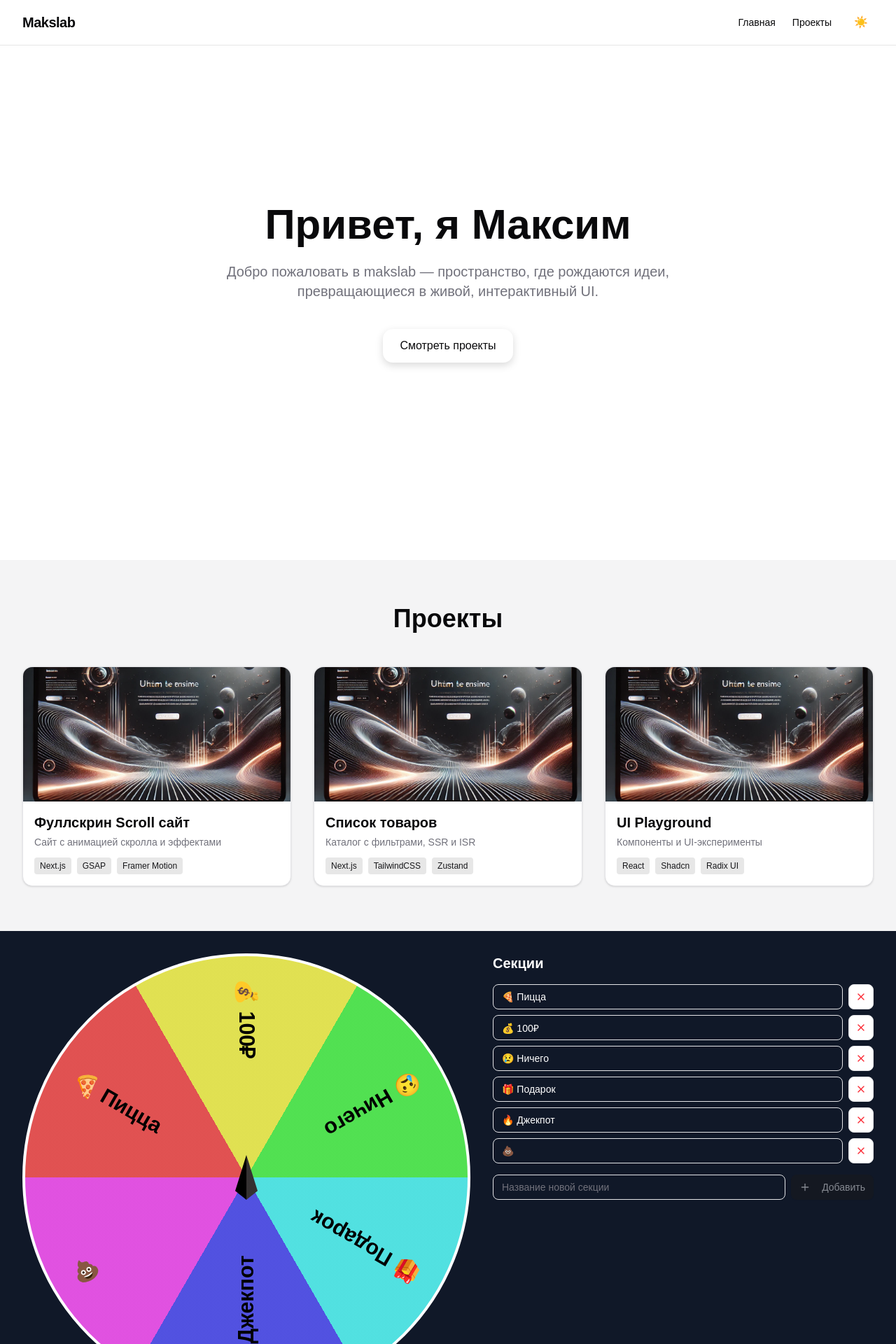
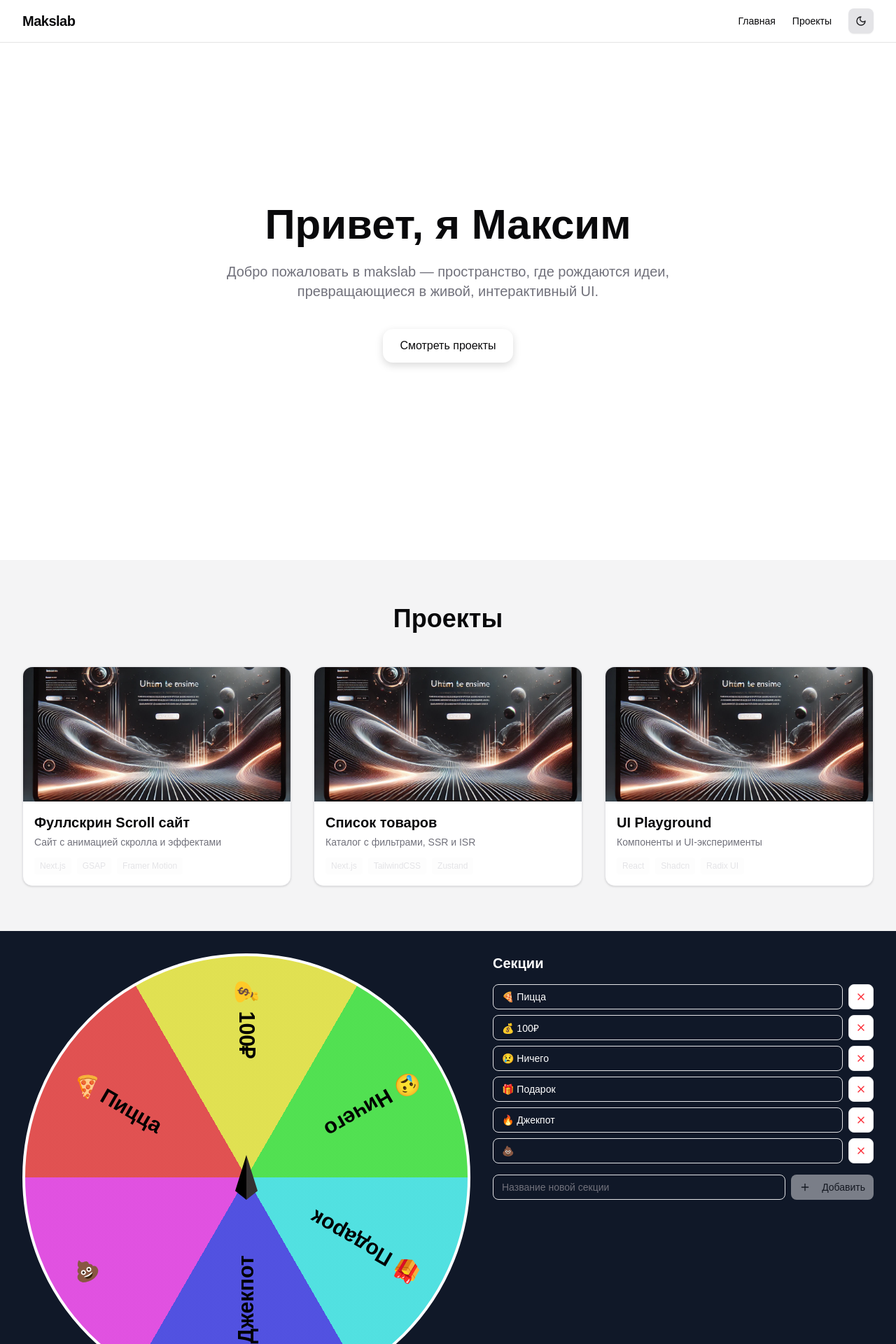
Before and after one commit to MaksBarabanshikov/makslab, a Next.js app: page / in a window 1280 px wide. Shown: the top 1920 px of the page at 70% size. Built offline with nearby package versions, Linux system fonts and the light colour scheme.

Commit message:
fix theme primary color, with fix linter

```diff
--- a/src/app/globals.css
+++ b/src/app/globals.css
@@ -4,7 +4,6 @@
 @custom-variant dark (&:where(.dark, .dark *));
 
 :root {
-  --secondary: oklch(0.967 0.001 286.375);
   --radius: 0.625rem;
   --background: oklch(1 0 0);
   --foreground: oklch(0.141 0.005 285.823);
@@ -12,8 +11,9 @@
   --card-foreground: oklch(0.141 0.005 285.823);
   --popover: oklch(1 0 0);
   --popover-foreground: oklch(0.141 0.005 285.823);
-  --primary: oklch(0.21 0.006 285.885);
-  --primary-foreground: oklch(0.985 0 0);
+  --primary: oklch(0.92 0.004 286.32);
+  --primary-foreground: oklch(0.21 0.006 285.885);
+  --secondary: oklch(0.967 0.001 286.375);
   --secondary-foreground: oklch(0.21 0.006 285.885);
   --muted: oklch(0.967 0.001 286.375);
   --muted-foreground: oklch(0.552 0.016 285.938);
@@ -41,13 +41,13 @@
 .dark {
   --background: oklch(0.141 0.005 285.823);
   --foreground: oklch(0.985 0 0);
-  --secondary: oklch(0.274 0.006 286.033);
   --card: oklch(0.21 0.006 285.885);
   --card-foreground: oklch(0.985 0 0);
   --popover: oklch(0.21 0.006 285.885);
   --popover-foreground: oklch(0.985 0 0);
-  --primary: oklch(0.92 0.004 286.32);
-  --primary-foreground: oklch(0.21 0.006 285.885);
+  --primary: oklch(0.21 0.006 285.885);
+  --primary-foreground: oklch(0.985 0 0);
+  --secondary: oklch(0.274 0.006 286.033);
   --secondary-foreground: oklch(0.985 0 0);
   --muted: oklch(0.274 0.006 286.033);
   --muted-foreground: oklch(0.705 0.015 286.067);
--- a/src/app/layout.tsx
+++ b/src/app/layout.tsx
@@ -28,7 +28,12 @@ export default function RootLayout({
       <body
         className={`${geistSans.variable} ${geistMono.variable} antialiased bg-background text-foreground`}
       >
-        <ThemeProvider attribute="class" defaultTheme="system" enableSystem>
+        <ThemeProvider
+          attribute="class"
+          defaultTheme="system"
+          enableSystem
+          disableTransitionOnChange
+        >
           {children}
         </ThemeProvider>
       </body>
--- a/src/shared/providers/theme-provider.tsx
+++ b/src/shared/providers/theme-provider.tsx
@@ -1,20 +1,11 @@
 'use client';
 
-import { ThemeProvider as NextThemesProvider, ThemeProviderProps } from 'next-themes';
-import { useState, useEffect } from 'react';
+import * as React from 'react';
+import { ThemeProvider as NextThemesProvider } from 'next-themes';
 
-export function ThemeProvider({ children, ...props }: ThemeProviderProps) {
-  const [mounted, setMounted] = useState(false);
-
-  useEffect(() => {
-    setMounted(true);
-  }, []);
-
-  if (!mounted) return null;
-
-  return (
-    <NextThemesProvider attribute="class" defaultTheme="system" enableSystem {...props}>
-      {children}
-    </NextThemesProvider>
-  );
+export function ThemeProvider({
+  children,
+  ...props
+}: React.ComponentProps<typeof NextThemesProvider>) {
+  return <NextThemesProvider {...props}>{children}</NextThemesProvider>;
 }
--- a/src/shared/ui/theme-toggle.tsx
+++ b/src/shared/ui/theme-toggle.tsx
@@ -2,6 +2,9 @@
 
 import { useTheme } from 'next-themes';
 import { useEffect, useState } from 'react';
+import { Button } from './button';
+
+import { Moon, Sun } from 'lucide-react';
 
 export const ThemeToggle = () => {
   const { theme, setTheme } = useTheme();
@@ -10,13 +13,13 @@ export const ThemeToggle = () => {
   useEffect(() => setMounted(true), []);
   if (!mounted) return null;
 
+  const handleToggle = () => {
+    return setTheme(theme === 'dark' ? 'light' : 'dark');
+  };
+
   return (
-    <button
-      onClick={() => setTheme(theme === 'dark' ? 'light' : 'dark')}
-      className="p-2 rounded-full transition hover:bg-primary/20"
-      aria-label="Переключить тему"
-    >
-      {theme === 'dark' ? '🌙' : '☀️'}
-    </button>
+    <Button onClick={handleToggle} aria-label="Переключить тему" size={'icon'}>
+      {theme === 'dark' ? <Sun></Sun> : <Moon></Moon>}
+    </Button>
   );
 };
--- a/src/widgets/wheel/FortuneWheel.tsx
+++ b/src/widgets/wheel/FortuneWheel.tsx
@@ -95,9 +95,9 @@ export default function FortuneWheelClassic() {
             </DialogTitle>
             <DialogDescription className="text-center text-gray-300 pt-4 text-lg">
               Вы выиграли:
-              <p className="font-bold text-3xl text-green-400 pt-2 pb-4 underline">
+              <span className="block font-bold text-3xl text-green-400 pt-2 pb-4 underline">
                 {winningPrize?.text ?? 'Что-то невероятное!'}
-              </p>
+              </span>
               Желаем удачи в следующий раз!
             </DialogDescription>
           </DialogHeader>
```
